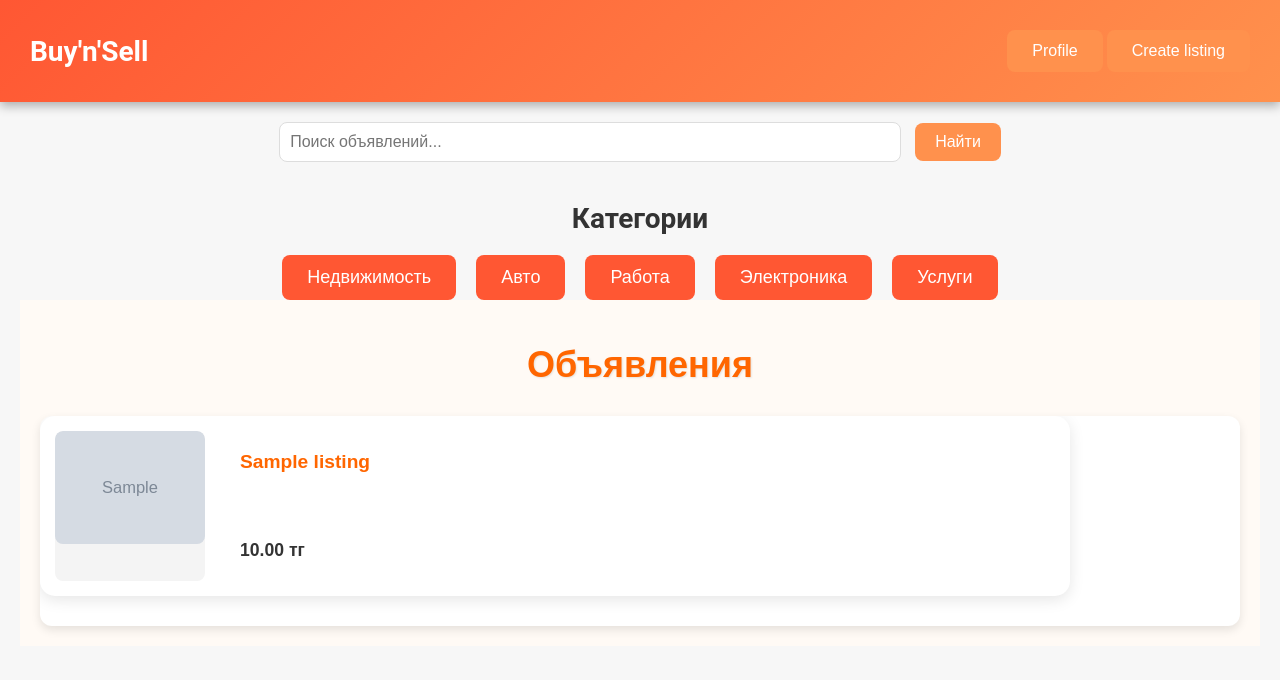
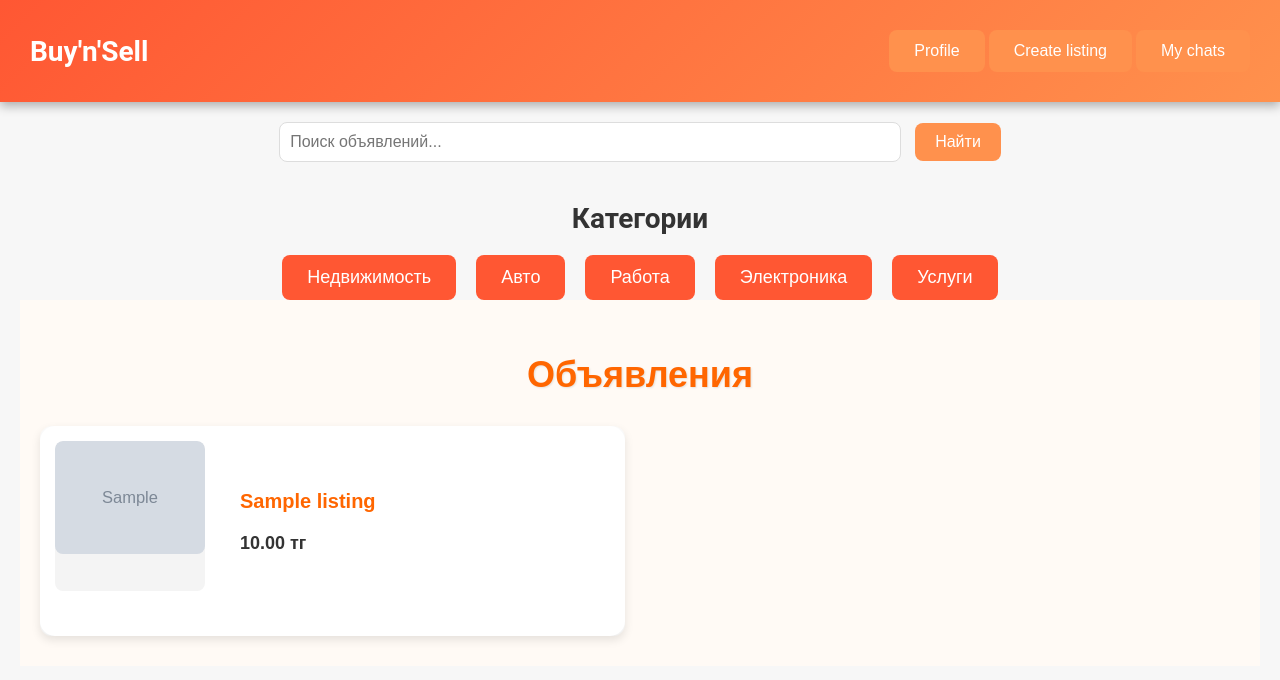
Before and after one commit to NotRindik/Python-Project-University, a Django app: page / in a window 1280 px wide. Shown: the top 680 px of the page. Run offline with Django 5.2, Linux system fonts and the light colour scheme; a user stored in the database is signed in; tables that the repository leaves empty hold one stand-in row (values such as "Sample post"); grey boxes marked "Sample" are stand-in pictures.

Commit message:
Тест и изменение интерфейса чутка

```diff
--- a/PythonProject/myapp/static/css/home.css
+++ b/PythonProject/myapp/static/css/home.css
@@ -204,7 +204,7 @@
 .lising {
     max-width: 1200px;
     margin: 0 auto;
-    padding: 20px;
+    padding: 30px 20px;
     background: #fffaf5;
     font-family: sans-serif;
 }
@@ -218,8 +218,8 @@
 
 .lising ul {
     display: grid;
-    grid-template-columns: repeat(auto-fit, minmax(250px, 1fr));
-    gap: 20px;
+    grid-template-columns: repeat(2, 1fr);  /* Две карточки в ряд */
+    gap: 30px;
     list-style: none;
     padding: 0;
     margin: 0;
@@ -232,12 +232,12 @@
     transition: transform 0.2s ease, box-shadow 0.2s ease;
     overflow: hidden;
     display: flex;
-    flex-direction: column;
+    flex-direction: row;
     justify-content: space-between;
     height: 100%;
 }
 
-.lising li:hover {
+.listing li:hover {
     transform: translateY(-5px);
     box-shadow: 0 8px 16px rgba(0, 0, 0, 0.15);
 }
@@ -266,23 +266,21 @@
 }
 
 .ad-details {
-    flex-grow: 1;
     display: flex;
     flex-direction: column;
-    justify-content: space-between;
+    justify-content: center;
 }
 
 .ad-details h2 {
-    font-size: 1.2em;
+    font-size: 20px;
     color: #ff6600;
     margin: 0 0 10px;
 }
 
 .ad-details p.price {
-    margin: 0;
+    font-size: 18px;
     font-weight: bold;
     color: #333;
-    font-size: 1.1em;
 }
 
 .ad-details p.location {
--- a/PythonProject/myapp/templates/chat.html
+++ b/PythonProject/myapp/templates/chat.html
@@ -31,6 +31,10 @@
                         </div>
                     </a>
                 </li>
+            {% empty %}
+                <li>
+                    <h3>У вас пока нет чатов.</h3>
+                </li>
             {% endfor %}
         </ul>
     </div>
--- a/PythonProject/myapp/templates/home.html
+++ b/PythonProject/myapp/templates/home.html
@@ -14,7 +14,7 @@
             {% if user.is_authenticated %}
                 <button onclick="location.href='{% url 'profile' %}'">Profile</button>
                 <button onclick="location.href='{% url 'create' %}'">Create listing</button>
-
+                <button onclick="location.href='{% url 'chat_list' %}'">My chats</button>
             {% else %}
                 <button onclick="location.href='{% url 'register' %}'">Sign In</button>
                 <button onclick="location.href='{% url 'login' %}'">Log In</button>
@@ -43,7 +43,7 @@
 
     <div class="lising">
     <h1>Объявления</h1>
-    <ul>
+        <ul>
         {% for ad in listing %}
         <li>
             <a href="{% url 'listing_detail' ad.id %}">
```
Also changed, not shown: PythonProject/media/listing_images/1449581693699_bulletin.jpeg (added), PythonProject/media/listing_images/1449581693699_bulletin_T61Fkrj.jpeg (added), PythonProject/media/listing_images/айфонъ.jpg (added).
